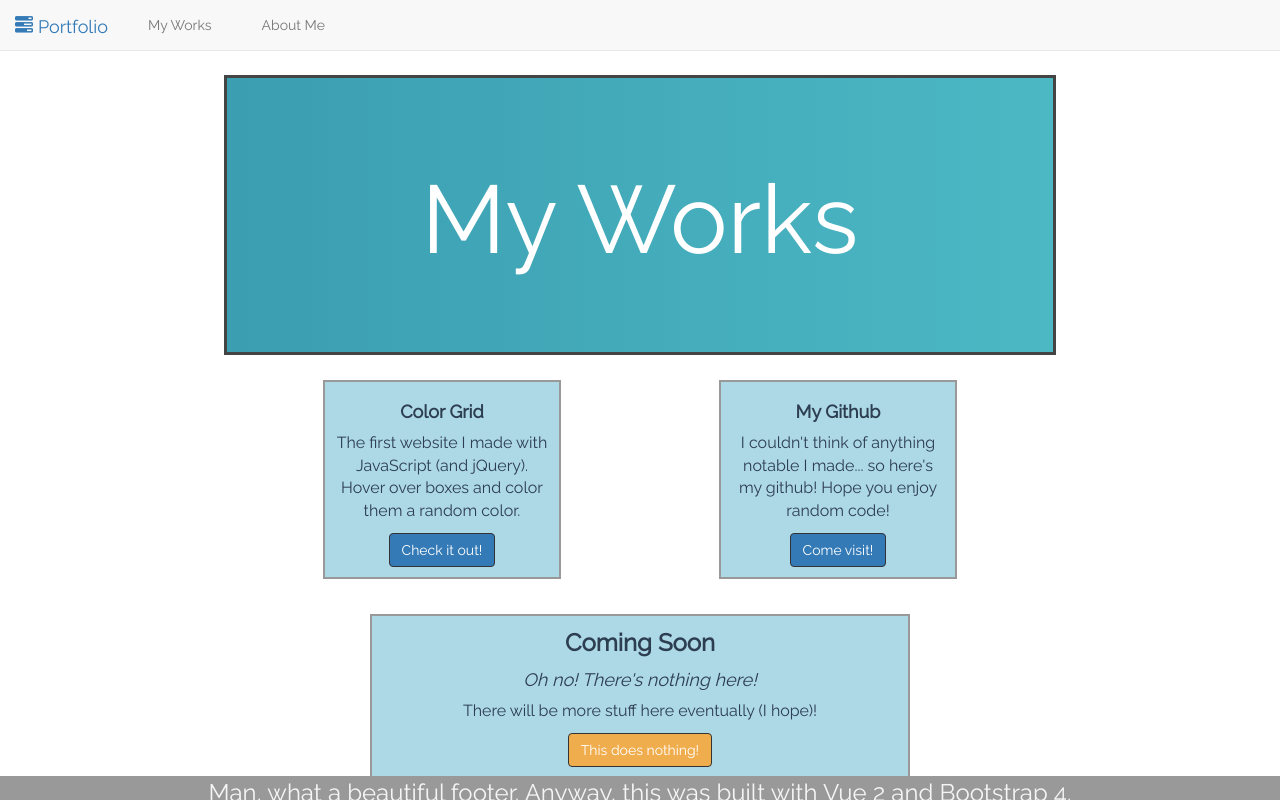
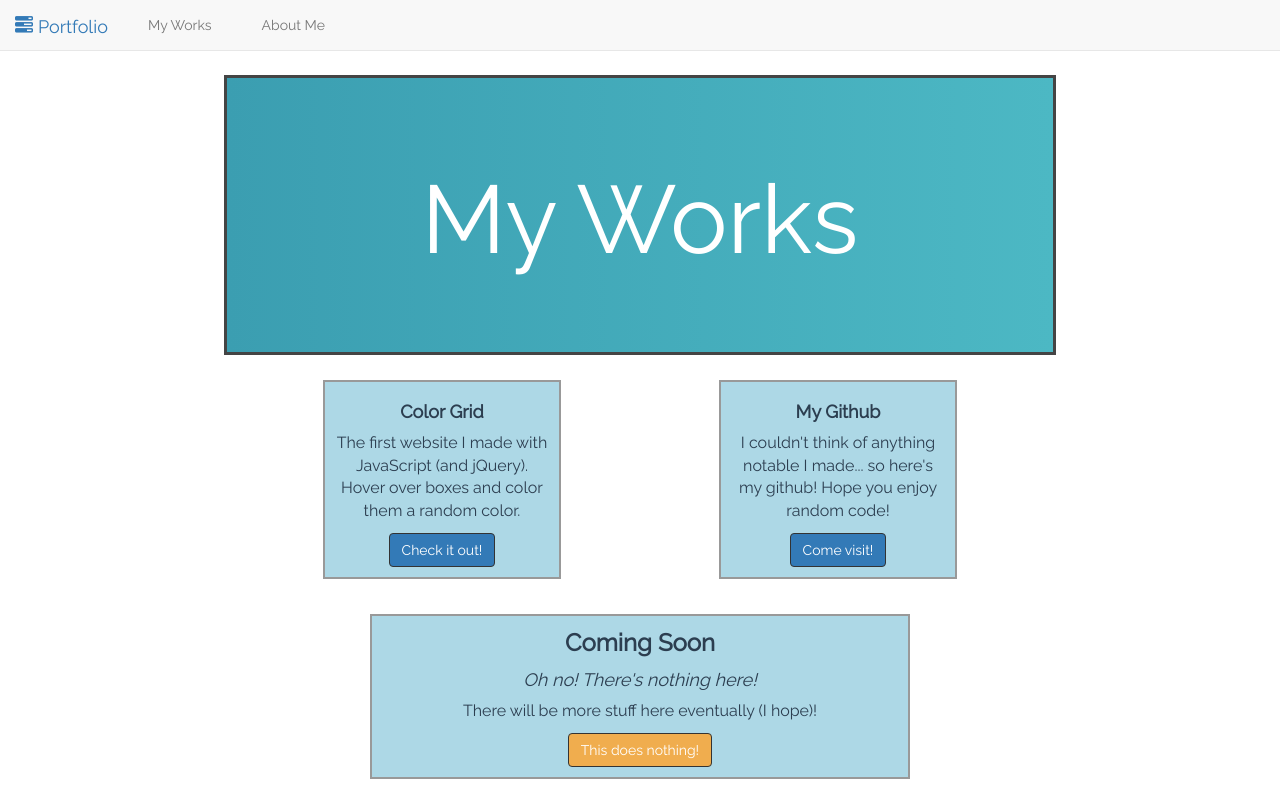
Before and after one commit to notarandomusername/FinalProject17, a Vue app: page / in a window 1280 px wide. Built offline with nearby package versions, Linux system fonts and the light colour scheme.

Commit message:
Removed footer.

```diff
--- a/src/App.vue
+++ b/src/App.vue
@@ -5,13 +5,6 @@ The <router-view/> tag displays the different pages based on which one is routed
   <div id="app">
     <navbar/>
     <router-view/>
-    <footer class="mainfooter" role="contentinfo">
-      <div class="footer-top p-y-2">
-        <div class="container-fluid">
-          Man, what a beautiful footer. Anyway, this was built with Vue 2 and Bootstrap 4.
-        </div>
-      </div>
-    </footer>
   </div>
 </template>
 
```
